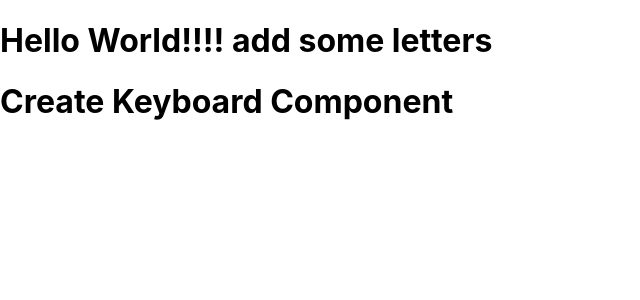
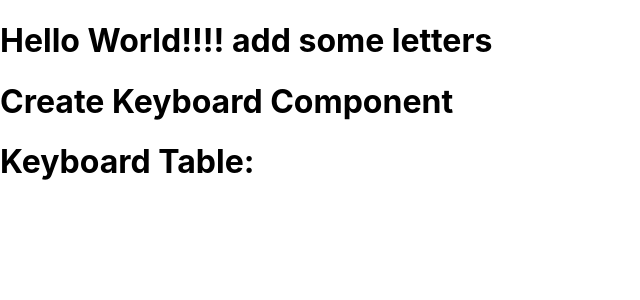
Before and after one commit to moodzter/Keyboard_Front_End, a React (Create React App) app: page / in a window 1280 px wide. Shown: the top 300 px of the page, without its empty margins (0-640 px from the left). Built offline with nearby package versions, Linux system fonts and the light colour scheme.

Commit message:
changes to app.js

```diff
--- a/src/App.js
+++ b/src/App.js
@@ -1,6 +1,7 @@
 import logo from './logo.svg';
 import './App.css';
 import CreateKeyboard from './components/CreateKeyboard'
+import ShowKeyboard0 from './components/ShowKeyboard0'
 
 
 function App() {
@@ -8,6 +9,7 @@ function App() {
     <div>
       <h1>Hello World!!!! add some letters</h1>
       <CreateKeyboard/>
+      <ShowKeyboard0/>
     </div>
   );
 }
--- /dev/null
+++ b/src/components/ShowKeyboard0.js
@@ -0,0 +1,12 @@
+import { useEffect, useState } from "react";
+import axios from "axios";
+
+const ShowKeyboard0 = () => {
+    return (
+        <div>
+            <h1>Keyboard Table:</h1>
+        </div>
+    )
+}
+
+export default ShowKeyboard0
```
